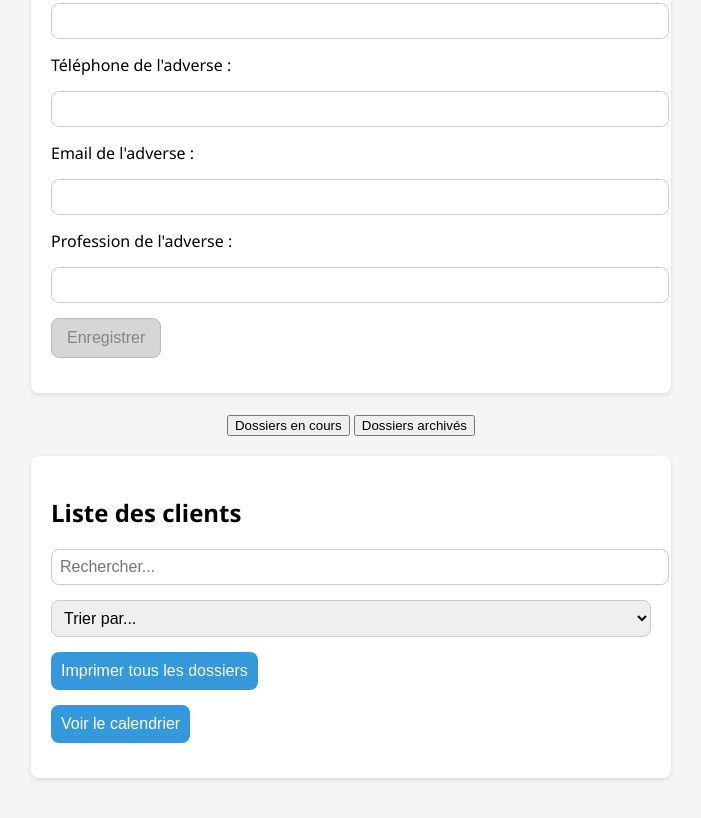
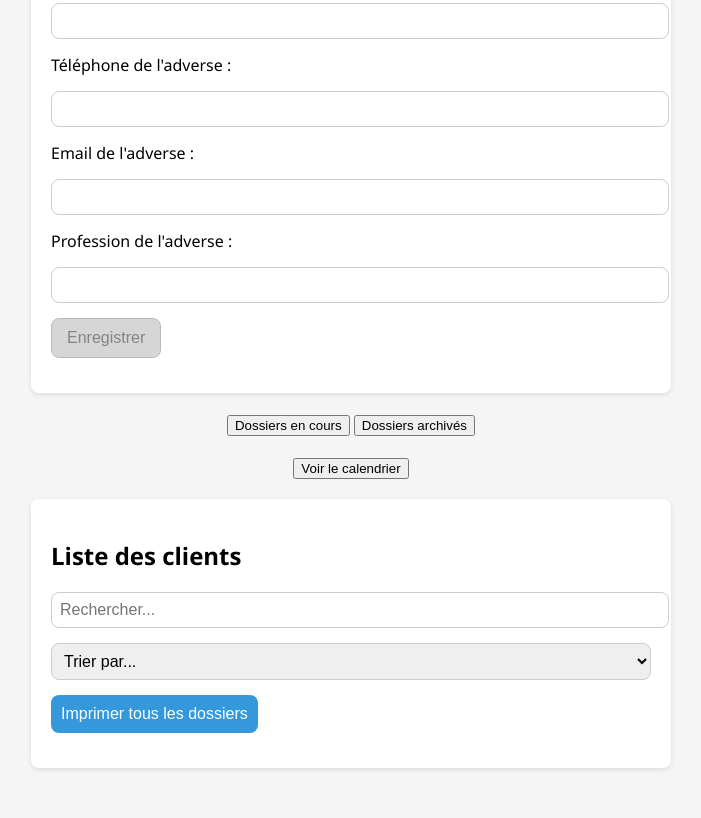
Before and after one commit to laky9090/avocat-tool-v2, an Electron app: page index.html in a window 1000 px wide. Shown: the part 1847-2665 px from the top of the page, without its empty margins (149-850 px from the left). Drawn offline with Linux system fonts and the light colour scheme; no server answers.

Commit message:
nouvelle version

```diff
--- a/index.html
+++ b/index.html
@@ -87,6 +87,17 @@
     </div>
 
 
+      <!-- Section pour le calendrier -->
+      <div style="text-align:center; margin-bottom:20px;">
+        <button id="btnCalendrier" onclick="toggleCalendar()">Voir le calendrier</button>
+      </div>
+      <div id="calendrier" style="display:none;"></div>
+
+
+
+
+
+
 
     <!-- Section des contrôles de la liste -->
     <div class="form-container">
@@ -102,13 +113,10 @@
         <option value="dateContact">Date de dernier contact</option>
       </select>
       <button onclick="imprimerTousLesClients()">Imprimer tous les dossiers</button>
-      <button id="btnCalendrier" onclick="afficherCalendrier()">Voir le calendrier</button>
     </div>
 
     <!-- Liste des clients -->
     <ul id="listeClients"></ul>
-    <!-- Calendrier -->
-    <div id="calendrier" style="display:none;"></div>
     <!-- Fiche détaillée -->
     <div id="fiche-detaillee" style="display:none;"></div>
   </div>
--- a/renderer.js
+++ b/renderer.js
@@ -306,6 +306,91 @@ function switchView(view) {
   }
   chargerClients();
 }
+
+
+
+
+function toggleCalendar() {
+  const calendarDiv = document.getElementById('calendrier');
+  const btnToggleCalendar = document.getElementById('btnCalendrier');
+  if (calendarDiv.style.display === 'none' || calendarDiv.style.display === '') {
+    // Afficher le calendrier
+    calendarDiv.style.display = 'block';
+    btnToggleCalendar.textContent = 'Cacher le calendrier';
+
+    // Générer (ou mettre à jour) le contenu du calendrier
+    calendarDiv.innerHTML = ''; // Réinitialiser le contenu
+    const mois = ["Janvier", "Février", "Mars", "Avril", "Mai", "Juin", "Juillet", "Août", "Septembre", "Octobre", "Novembre", "Décembre"];
+    const aujourdhui = new Date();
+    const annee = aujourdhui.getFullYear();
+    const moisIndex = aujourdhui.getMonth();
+    const premierJour = new Date(annee, moisIndex, 1).getDay();
+    const nbJours = new Date(annee, moisIndex + 1, 0).getDate();
+
+    const titre = document.createElement('h2');
+    titre.textContent = `${mois[moisIndex]} ${annee}`;
+    calendarDiv.appendChild(titre);
+
+    const table = document.createElement('table');
+    table.style.width = "100%";
+    table.style.borderCollapse = "collapse";
+
+    // Entête des jours
+    const thead = document.createElement('thead');
+    const headRow = document.createElement('tr');
+    ['Lun', 'Mar', 'Mer', 'Jeu', 'Ven', 'Sam', 'Dim'].forEach(j => {
+      const th = document.createElement('th');
+      th.textContent = j;
+      th.style.border = "1px solid #ddd";
+      th.style.padding = "5px";
+      headRow.appendChild(th);
+    });
+    thead.appendChild(headRow);
+    table.appendChild(thead);
+
+    // Corps du calendrier
+    const tbody = document.createElement('tbody');
+    let row = document.createElement('tr');
+    // Ajuster le premier jour (on suppose que la semaine commence le lundi)
+    let jourSemaine = (premierJour + 6) % 7;
+    for (let i = 0; i < jourSemaine; i++) {
+      const td = document.createElement('td');
+      td.style.border = "1px solid #ddd";
+      td.style.padding = "5px";
+      row.appendChild(td);
+    }
+    for (let jour = 1; jour <= nbJours; jour++) {
+      const td = document.createElement('td');
+      td.style.border = "1px solid #ddd";
+      td.style.padding = "5px";
+      td.innerHTML = `<strong>${jour}</strong>`;
+      row.appendChild(td);
+      jourSemaine++;
+      if (jourSemaine === 7) {
+        tbody.appendChild(row);
+        row = document.createElement('tr');
+        jourSemaine = 0;
+      }
+    }
+    if (jourSemaine !== 0) {
+      for (let i = jourSemaine; i < 7; i++) {
+        const td = document.createElement('td');
+        td.style.border = "1px solid #ddd";
+        td.style.padding = "5px";
+        row.appendChild(td);
+      }
+      tbody.appendChild(row);
+    }
+    table.appendChild(tbody);
+    calendarDiv.appendChild(table);
+
+  } else {
+    // Cacher le calendrier
+    calendarDiv.style.display = 'none';
+    btnToggleCalendar.textContent = 'Voir le calendrier';
+  }
+}
+
 
 
 
```
